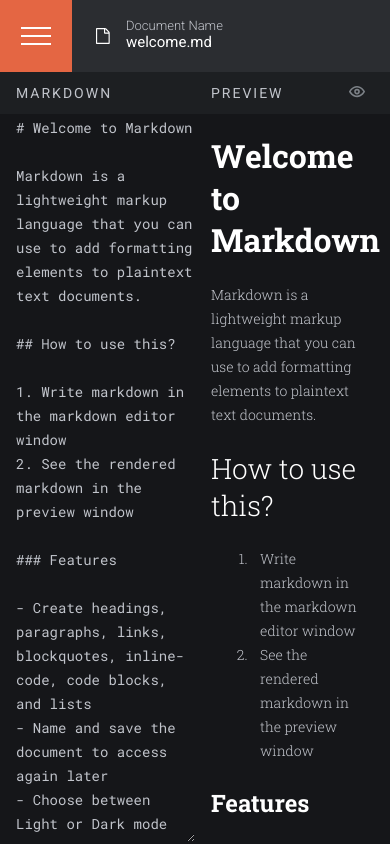
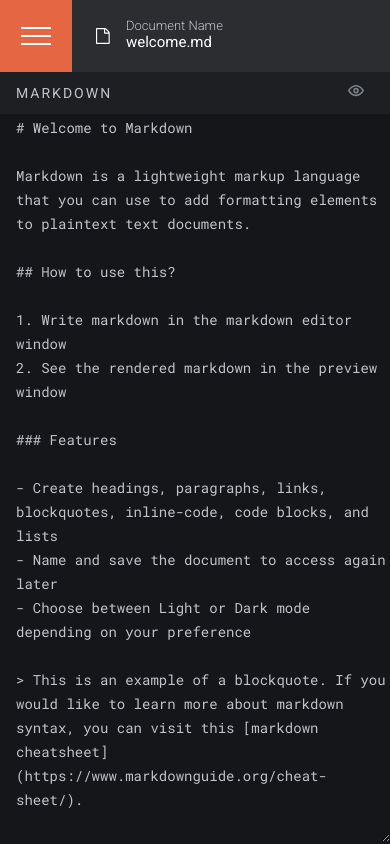
Before and after one commit to nablanco/browser-markdown-editor, a React (Create React App) app: page / in a window 390 px wide. Shown: the top 844 px of the page. Built offline with nearby package versions, Linux system fonts and the light colour scheme.

Commit message:
Update preview button functionality for mobile

```diff
--- a/src/components/Home/Home.js
+++ b/src/components/Home/Home.js
@@ -23,6 +23,10 @@ const Divider = styled.div`
   height: 100%;
   width: 1px;
   background-color: ${({ theme }) => theme.divider};
+
+  @media screen and (max-width: 768px) {
+    display: none;
+  }
 `;
 const CreateDocumentMessage = styled.div`
   margin-top: 12px;
@@ -48,7 +52,11 @@ const Home = ({ inputRef, showSidebar }) => {
     <StyledHome showSidebar={showSidebar} theme={theme}>
       {activeDocument ? (
         <>
-          <MarkdownEditorWindow ref={inputRef} showPreview={showPreview} />
+          <MarkdownEditorWindow
+            ref={inputRef}
+            showPreview={showPreview}
+            handlePreview={handlePreview}
+          />
           <Divider theme={theme} />
           <PreviewWindow
             showPreview={showPreview}
--- a/src/components/Home/MarkdownEditorWindow.js
+++ b/src/components/Home/MarkdownEditorWindow.js
@@ -2,6 +2,8 @@ import React, { forwardRef, useContext } from "react";
 import styled from "styled-components";
 import { ThemeContext } from "../../themes/themeContext";
 import { DocumentContext } from "../../documents/documentContext";
+
+import PreviewButton from "./PreviewButton";
 
 const StyledEditorContainer = styled.div`
   display: ${({ showPreview }) => (showPreview ? "none" : "flex")};
@@ -10,6 +12,10 @@ const StyledEditorContainer = styled.div`
   width: 50%;
   outline: none;
   border: none;
+
+  @media screen and (max-width: 768px) {
+    width: ${({ showPreview }) => (showPreview ? "0%" : "1000%")};
+  }
 `;
 const TitleContainer = styled.div`
   height: 42px;
@@ -22,8 +28,15 @@ const TitleContainer = styled.div`
   padding-left: 16px;
   display: flex;
   align-items: center;
+  justify-content: space-between;
   color: ${({ theme }) => theme.color.sectionheader};
   background-color: ${({ theme }) => theme.background.sectionheader};
+`;
+const ShowPreviewButton = styled(PreviewButton)`
+  display: none;
+  @media screen and (max-width: 768px) {
+    display: block;
+  }
 `;
 const Editor = styled.textarea`
   height: calc(100% - 120px);
@@ -44,10 +57,16 @@ const MarkdownEditorWindow = forwardRef((props, inputRef) => {
   const { activeDocument, onDocumentContentChange } =
     useContext(DocumentContext);
 
-  console.log({ activeDocument });
   return (
     <StyledEditorContainer showPreview={props.showPreview}>
-      <TitleContainer theme={theme}>MARKDOWN</TitleContainer>
+      <TitleContainer theme={theme}>
+        MARKDOWN
+        <ShowPreviewButton
+          showPreview={props.showPreview}
+          handlePreview={props.handlePreview}
+          isPreviewWindow={false}
+        />
+      </TitleContainer>
       <Editor
         type="text"
         value={activeDocument.content}
--- /dev/null
+++ b/src/components/Home/PreviewButton.js
@@ -0,0 +1,44 @@
+import React, { useContext } from "react";
+import styled from "styled-components";
+import { ThemeContext } from "../../themes/themeContext";
+import iconShowPreview from "../../assets/icon-show-preview.svg";
+import iconHidePreview from "../../assets/icon-hide-preview.svg";
+
+const StyledPreviewButton = styled.div`
+  height: 18px;
+  width: 18px;
+  margin-right: 24px;
+  padding: 0%;
+  cursor: pointer;
+  border: none;
+  background-color: ${({ theme }) => theme.background.sectionheader};
+  display: flex;
+  justify-content: center;
+  align-items: center;
+
+  &:hover {
+    color: #e46643;
+  }
+`;
+const PreviewIcon = styled.img`
+  &:hover {
+    filter: invert(55%) sepia(52%) saturate(4781%) hue-rotate(339deg)
+      brightness(99%) contrast(80%);
+  }
+`;
+
+const PreviewButton = ({ showPreview, handlePreview, className }) => {
+  const { theme } = useContext(ThemeContext);
+
+  return (
+    <StyledPreviewButton
+      theme={theme}
+      onClick={() => handlePreview()}
+      className={className}
+    >
+      <PreviewIcon src={showPreview ? iconHidePreview : iconShowPreview} />
+    </StyledPreviewButton>
+  );
+};
+
+export default PreviewButton;
--- a/src/components/Home/PreviewWindow.js
+++ b/src/components/Home/PreviewWindow.js
@@ -1,10 +1,10 @@
 import React, { useContext } from "react";
 import styled from "styled-components";
 import Markdown from "markdown-to-jsx";
-import iconShowPreview from "../../assets/icon-show-preview.svg";
-import iconHidePreview from "../../assets/icon-hide-preview.svg";
 import { ThemeContext } from "../../themes/themeContext";
 import { DocumentContext } from "../../documents/documentContext";
+
+import PreviewButton from "./PreviewButton";
 
 const StyledPreview = styled.div`
   display: flex;
@@ -13,6 +13,10 @@ const StyledPreview = styled.div`
   width: ${({ showPreview }) => (showPreview ? "100%" : "50%")};
   color: ${(props) => props.theme.color.markdownbody};
   background-color: ${(props) => props.theme.background.main};
+
+  @media screen and (max-width: 768px) {
+    width: ${({ showPreview }) => (showPreview ? "100%" : "0%")};
+  }
 `;
 const TitleContainer = styled.div`
   height: 42px;
@@ -29,27 +33,7 @@ const TitleContainer = styled.div`
   color: ${({ theme }) => theme.color.sectionheader};
   background-color: ${({ theme }) => theme.background.sectionheader};
 `;
-
-const PreviewButton = styled.button`
-  height: 20px;
-  width: 18px;
-  margin-right: 24px;
-  padding: 0%;
-  background-color: ${({ theme }) => theme.background.sectionheader};
-  cursor: pointer;
-  border: none;
-
-  &:hover {
-    color: #e46643;
-  }
-`;
-const PreviewIcon = styled.img`
-  &:hover {
-    filter: invert(55%) sepia(52%) saturate(4781%) hue-rotate(339deg)
-      brightness(99%) contrast(80%);
-  }
-`;
-
+const ShowMarkdownButton = styled(PreviewButton)``;
 const MarkdownContainer = styled.div`
   height: calc(100% - 120px);
   padding-left: 16px;
@@ -65,9 +49,11 @@ const PreviewWindow = ({ showPreview, handlePreview }) => {
     <StyledPreview theme={theme} showPreview={showPreview}>
       <TitleContainer theme={theme}>
         PREVIEW
-        <PreviewButton theme={theme} onClick={() => handlePreview()}>
-          <PreviewIcon src={showPreview ? iconHidePreview : iconShowPreview} />
-        </PreviewButton>
+        <ShowMarkdownButton
+          showPreview={showPreview}
+          handlePreview={handlePreview}
+          isPreviewWindow={true}
+        />
       </TitleContainer>
       <MarkdownContainer>
         <Markdown>{activeDocument ? activeDocument.content : "asdf"}</Markdown>
```
